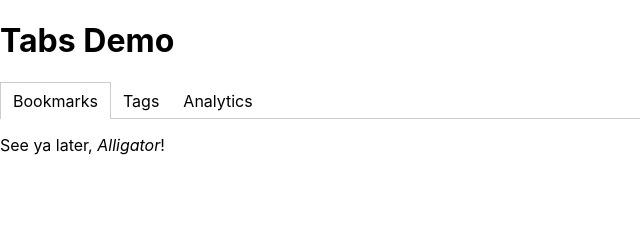
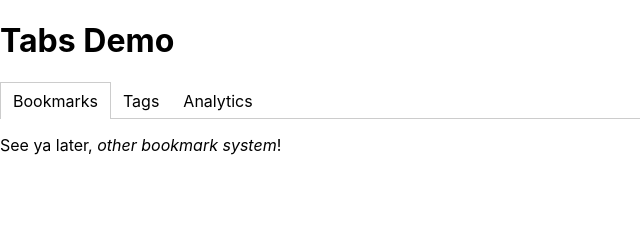
Before and after one commit to anayamehta/bookmark-plus-plus, a React (Create React App) app: page / in a window 1280 px wide. Shown: the top 225 px of the page, without its empty margins (0-640 px from the left). Built offline with nearby package versions, Linux system fonts and the light colour scheme.

Commit message:
trying to redo a push

```diff
--- a/src/App.js
+++ b/src/App.js
@@ -8,7 +8,7 @@ function App() {
       <h1>Tabs Demo</h1>
      <Tabs>
        <div label="Bookmarks">
-         See ya later, <em>Alligator</em>!
+         See ya later, <em>other bookmark system</em>!
        </div>
        <div label="Tags">
          After 'while, <em>Crocodile</em>!
```
